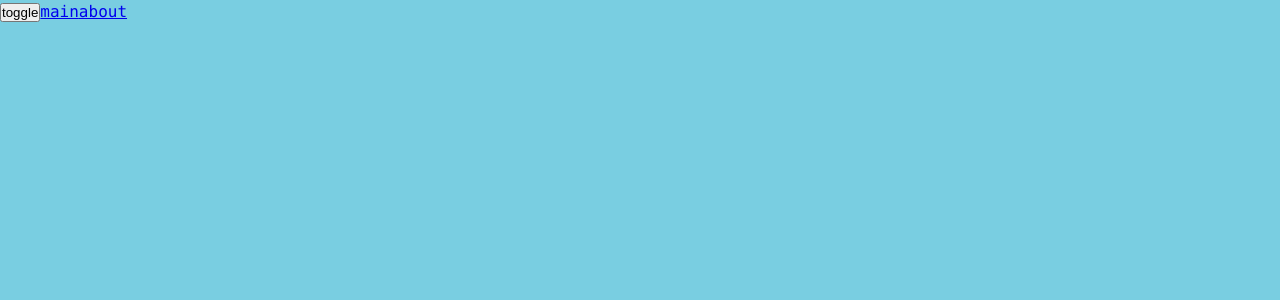
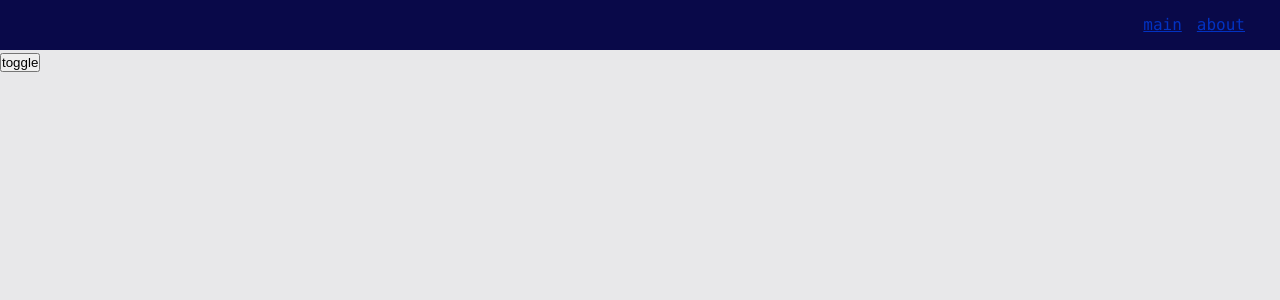
Before and after one commit to hj-abzal/production-front, a React app: page / in a window 1280 px wide. Shown: the top 300 px of the page. Built offline with nearby package versions, Linux system fonts and the light colour scheme.

Commit message:
add navbar widget and link ui kit

```diff
--- a/src/app/App.tsx
+++ b/src/app/App.tsx
@@ -1,19 +1,16 @@
 import React  from 'react';
-import {Link} from 'react-router-dom';
 import './styles/index.scss';
 import {useTheme} from 'app/providers/ThemeProvider';
 import {classNames} from 'shared/libs/classNames/classNames';
+import {Navbar} from 'widgets/Navbar';
 
 export const App = () => {
     const {theme, toggleTheme} = useTheme();
 
     return (
         <div className={classNames('app', {}, [theme])}>
+            <Navbar/>
             <button onClick={toggleTheme}>toggle</button>
-
-            <Link to={'/'}>main</Link>
-            <Link to={'/about'}>about</Link>
-
         </div>
     );
 };
--- a/src/app/styles/themes/dark.scss
+++ b/src/app/styles/themes/dark.scss
@@ -1,6 +1,9 @@
 .app.dark {
-  --bg-color: #185462;
+  --bg-color: #090949;
+  --inverted-bg-color: #e8e8ea;
 
-  --primary-color: #048104;
-  --secondary-color: #03dc03;
+  --primary-color: #049604;
+  --secondary-color: #04ff04;
+  --inverted-primary-color: #0232c2;
+  --inverted-secondary-color: #0452ff;
 }
--- a/src/app/styles/themes/light.scss
+++ b/src/app/styles/themes/light.scss
@@ -1,6 +1,9 @@
 .app.light {
-  --bg-color: #79cee1;
+  --bg-color: #e8e8ea;
+  --inverted-bg-color: #090949;
 
-  --primary-color: #102f10;
-  --secondary-color: #4ce54c;
+  --primary-color: #0232c2;
+  --secondary-color: #0452ff;
+  --inverted-primary-color: #049604;
+  --inverted-secondary-color: #04ff04;
 }
--- a/src/app/styles/variables/global.scss
+++ b/src/app/styles/variables/global.scss
@@ -14,4 +14,7 @@
   --font-size-l: 24px;
   --font-line-l: 36px;
   --font-l: var(--font-size-l) / var(--font-line-l) var(--font-family-main);
+
+  //Sizes
+  --navbar-hight: 50px;
 }
--- a/src/shared/libs/classNames/classNames.ts
+++ b/src/shared/libs/classNames/classNames.ts
@@ -1,13 +1,13 @@
 
 type Mods = Record<string, boolean| string>
 
-export const classNames = (cls: string, mods: Mods, additional: string[]): string => {
+export const classNames = (cls: string, mods: Mods = {}, additional: string[] = []): string => {
     return [
         cls,
         ...Object.entries(mods)
             .filter(([classNames, value]) => Boolean(value))
             .map(([classNames]) => classNames),
-        ...additional
+        ...additional.filter(Boolean )
     ]
         .join(' ')
 }
--- /dev/null
+++ b/src/shared/ui/AppLink/AppLink.module.scss
@@ -0,0 +1,11 @@
+.AppLink {
+  color: var(--primary-color);
+}
+
+.primary {
+  color: var(--primary-color);
+}
+
+.secondary {
+  color: var(--secondary-color);
+}
--- /dev/null
+++ b/src/shared/ui/AppLink/AppLink.tsx
@@ -0,0 +1,28 @@
+import {FC} from 'react';
+import cls from './AppLink.module.scss';
+import {classNames} from 'shared/libs/classNames';
+import {Link, LinkProps} from 'react-router-dom';
+
+enum AppLinkTheme {
+    PRIMARY = 'primary',
+    SECONDARY = 'secondary'
+}
+
+interface AppLinkProps extends LinkProps {
+    className?: string;
+    theme?: AppLinkTheme
+}
+
+export const AppLink: FC<AppLinkProps> = (props) => {
+    const {
+        className,
+        children,
+        theme = AppLinkTheme.PRIMARY,
+        ...restProps
+    } = props;
+    return (
+        <Link className={classNames(cls.AppLink, {}, [className, cls[theme]])} {...restProps}>
+            {children}
+        </Link>
+    );
+};
--- /dev/null
+++ b/src/widgets/Navbar/index.ts
@@ -0,0 +1 @@
+export {Navbar} from './ui/Navbar'
--- /dev/null
+++ b/src/widgets/Navbar/ui/Navbar.module.scss
@@ -0,0 +1,16 @@
+.Navbar {
+  width: 100%;
+  height: var(--navbar-hight);
+  background: var(--inverted-bg-color);
+  display: flex;
+  align-items: center;
+  padding: 20px;
+}
+
+.links {
+  margin-left: auto;
+}
+
+.mainLinks {
+  margin-right: 15px;
+}
--- /dev/null
+++ b/src/widgets/Navbar/ui/Navbar.tsx
@@ -0,0 +1,18 @@
+import React, {FC} from 'react';
+import cls from './Navbar.module.scss';
+import {classNames} from 'shared/libs/classNames';
+import {AppLink} from 'shared/ui/AppLink/AppLink';
+
+interface NavbarProps {
+    className?: string
+}
+export const Navbar: FC<NavbarProps> = ({className}) => {
+    return (
+        <div className={classNames(cls.Navbar, {}, [className])}>
+            <div className={cls.links}>
+                <AppLink to={'/'} className={cls.mainLinks}>main</AppLink>
+                <AppLink to={'/about'} className={cls.mainLinks}>about</AppLink>
+            </div>
+        </div>
+    );
+};
```
